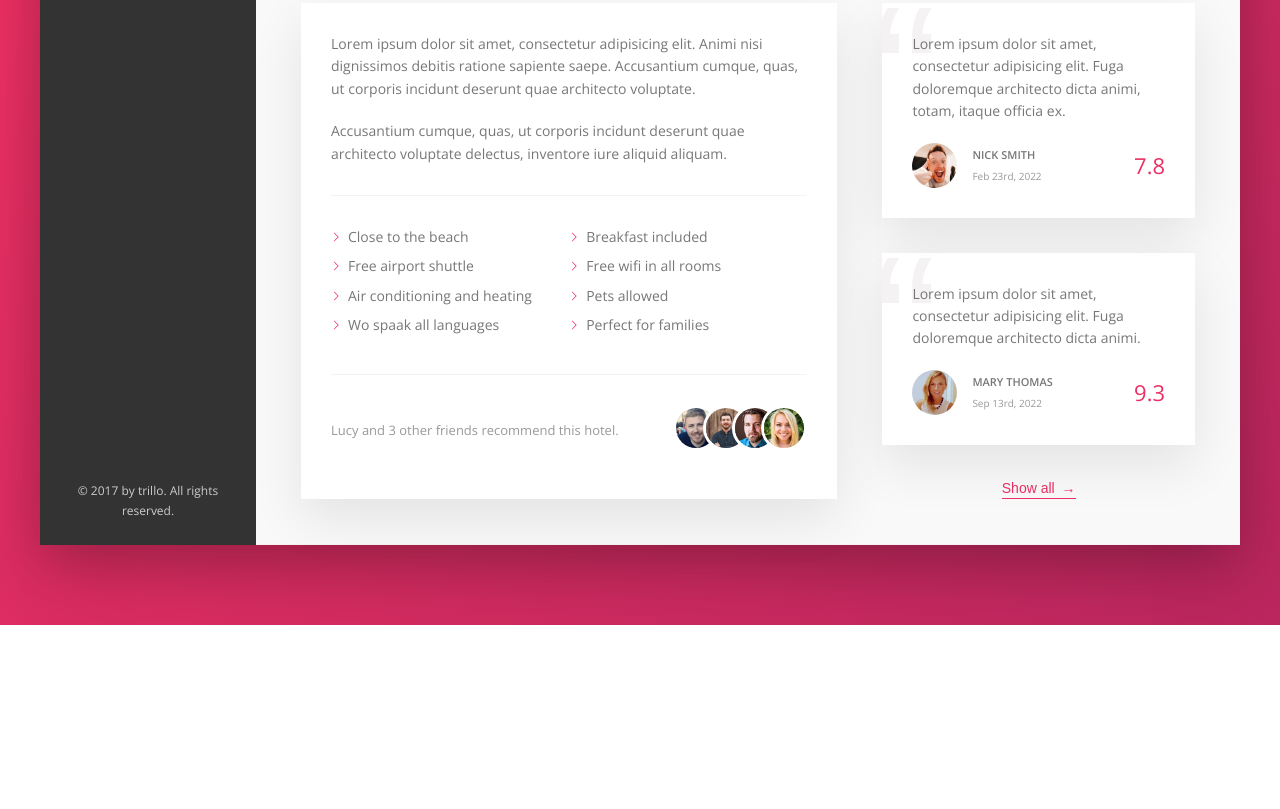
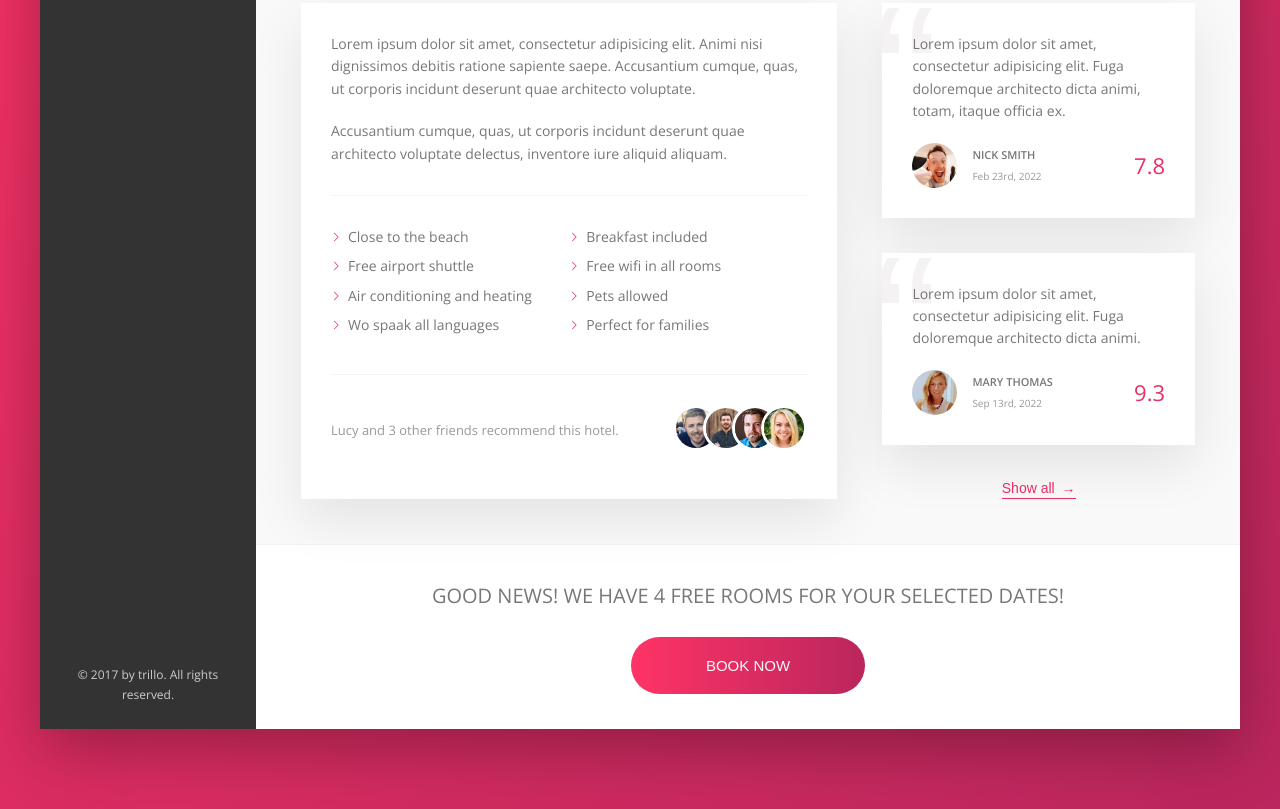
Before and after one commit to KarVarr/Trillo, a website: page index.html in a window 1280 px wide. Shown: the part 644-1453 px from the top of the page. Before the commit the page ends 1269 px from the top, so only its background shows below. Drawn offline with nearby package versions, Linux system fonts and the light colour scheme.

```diff
--- a/index.html
+++ b/index.html
@@ -184,11 +184,21 @@
                                     <div class="review__rating">9.3</div>
                                 </figcaption>
                             </figure>
+
                             <button class="btn-inline">Show all <span>&rarr;</span></button>
 
                         </div>
                     </div>
 
+                    <div class="cta">
+                            <h2 class="cta__book-now">
+                                Good news! We have 4 free rooms for your selected dates!
+                            </h2>
+                            <button class="btn">
+                                <span class="btn__visible">Book now</span>
+                                <span class="btn__invisible">Only 4 rooms left!</span>
+                            </button>
+                    </div>
                 </main>
             </div>
         </div>
--- a/sass/_components.sass
+++ b/sass/_components.sass
@@ -405,3 +405,57 @@
         color: var(--color-primary)
         font-size: 2.2rem
         font-weight: 300
+
+
+
+
+// CALL TO ACTION  -- CTA
+.cta
+    padding: 3.5rem 0
+    text-align: center
+
+    &__book-now
+        font-size: 2rem
+        font-weight: 300
+        text-transform: uppercase
+        margin-bottom: 2.5rem
+
+.btn
+    font-size: 1.5rem
+    font-weight: 300
+    text-transform: uppercase
+    border-radius: 100px
+    border: none
+    background-image: linear-gradient(to right, var(--color-primary-light), var(--color-primary-dark))
+    color: #fff
+    cursor: pointer
+    position: relative
+    overflow: hidden
+
+    &:hover &__visible
+        transform: translateY(100%)
+
+
+    &:hover &__invisible
+        top: 0
+    &:hover
+        background-image: linear-gradient(to left, var(--color-primary-light), var(--color-primary-dark))
+
+    &:focus
+        output: none
+        animation: pulsate  1s infinite
+    &__visible
+        display: inline-block
+        height: 100%
+        width: 100%
+        padding: 2rem 7.5rem
+        transition: all .3s
+    &__invisible
+        display: inline-block
+        position: absolute
+        padding: 2rem 0
+        height: 100%
+        width: 100%
+        top: -100%
+        left: 0
+        transition: all .3s
```
Also changed, not shown: css/style.css, css/style.min.css.
